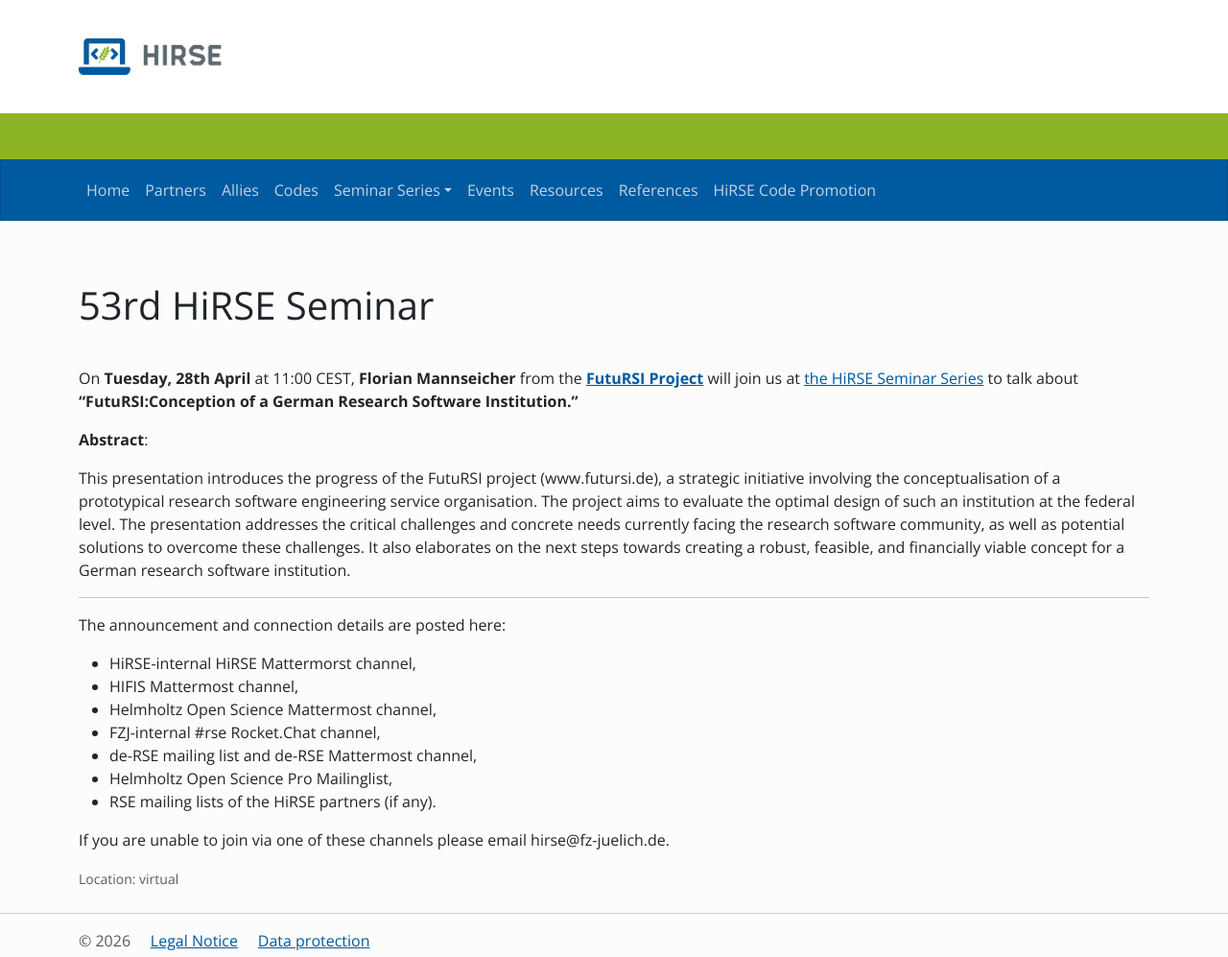
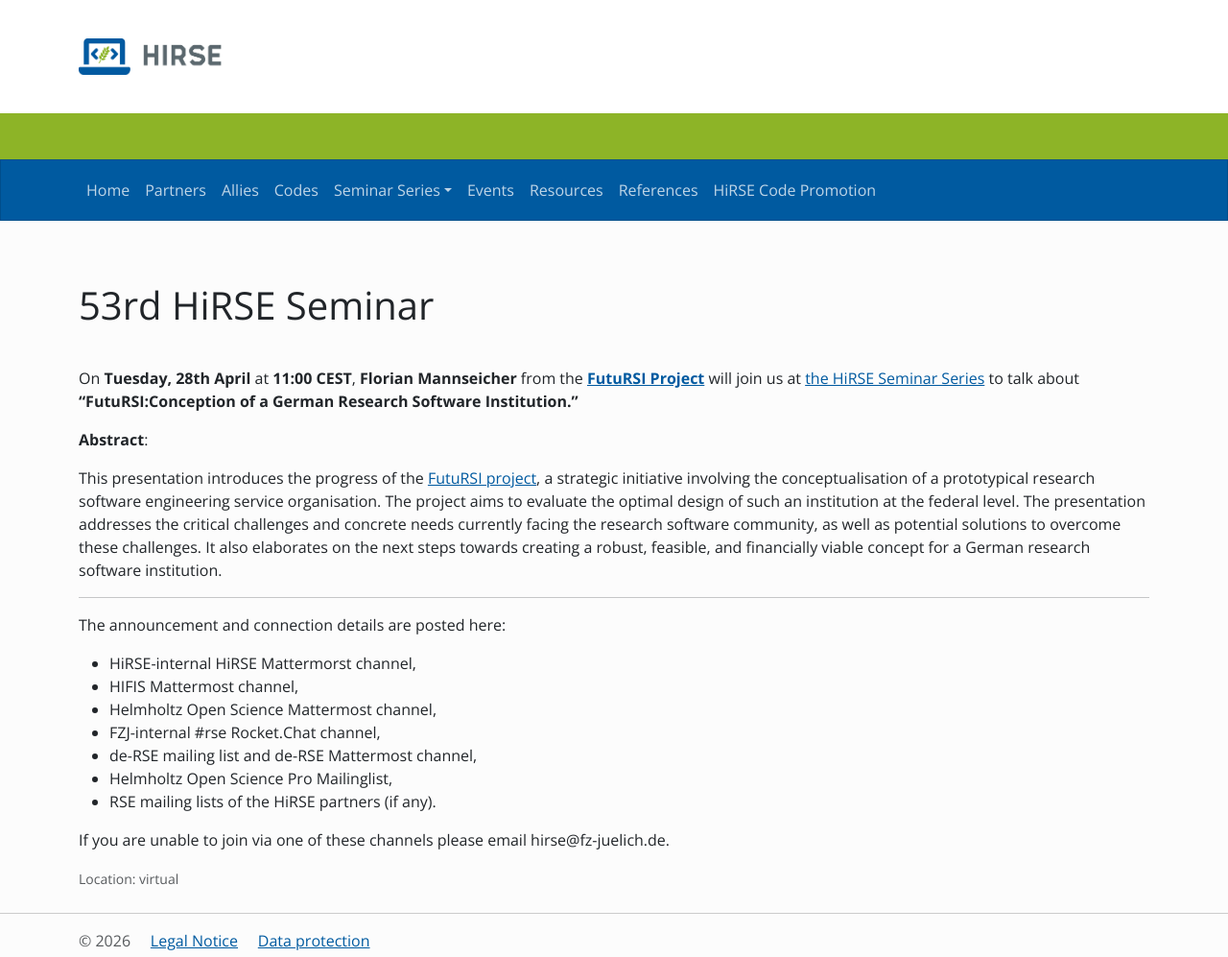
Before and after one commit to Helmholtz-HiRSE/helmholtz-hirse.github.io, a Jekyll site: the page built from _series/2026_04_28-seminar_53.md, in a window 1280 px wide. Shown: the whole page at 96% size. Built offline with Jekyll 4.4.1, drawn with Linux system fonts in a browser that asks for light colours; nearby versions of some CDN libraries.

Commit message:
Update 2026_04_28-seminar_53.md

```diff
--- a/_series/2026_04_28-seminar_53.md
+++ b/_series/2026_04_28-seminar_53.md
@@ -6,12 +6,12 @@ location: virtual
 excerpt_separator: <!--more-->
 ---
 
-On **Tuesday, 28th April** at 11:00 CEST, **Florian Mannseicher** from the [**FutuRSI Project**](http://www.futursi.de/) will join us at [the HiRSE Seminar Series](https://www.helmholtz-hirse.de/series.html) to talk about **"FutuRSI:Conception of a German Research Software Institution."**
+On **Tuesday, 28th April** at **11:00 CEST**, **Florian Mannseicher** from the [**FutuRSI Project**](http://www.futursi.de/) will join us at [the HiRSE Seminar Series](https://www.helmholtz-hirse.de/series.html) to talk about **"FutuRSI:Conception of a German Research Software Institution."**
 <!--more-->
 
 **Abstract**:
 
-This presentation introduces the progress of the FutuRSI project (www.futursi.de), a strategic initiative involving the conceptualisation of a    prototypical research software engineering service organisation. The project aims to evaluate the optimal design of such an institution at the federal level. The presentation addresses the critical challenges and concrete needs currently facing the research software community, as well as potential solutions to overcome these challenges. It also elaborates on the next steps towards creating a robust, feasible, and financially viable concept for a German research software institution.
+This presentation introduces the progress of the [FutuRSI project](www.futursi.de), a strategic initiative involving the conceptualisation of a    prototypical research software engineering service organisation. The project aims to evaluate the optimal design of such an institution at the federal level. The presentation addresses the critical challenges and concrete needs currently facing the research software community, as well as potential solutions to overcome these challenges. It also elaborates on the next steps towards creating a robust, feasible, and financially viable concept for a German research software institution.
 
 ---
 
```
